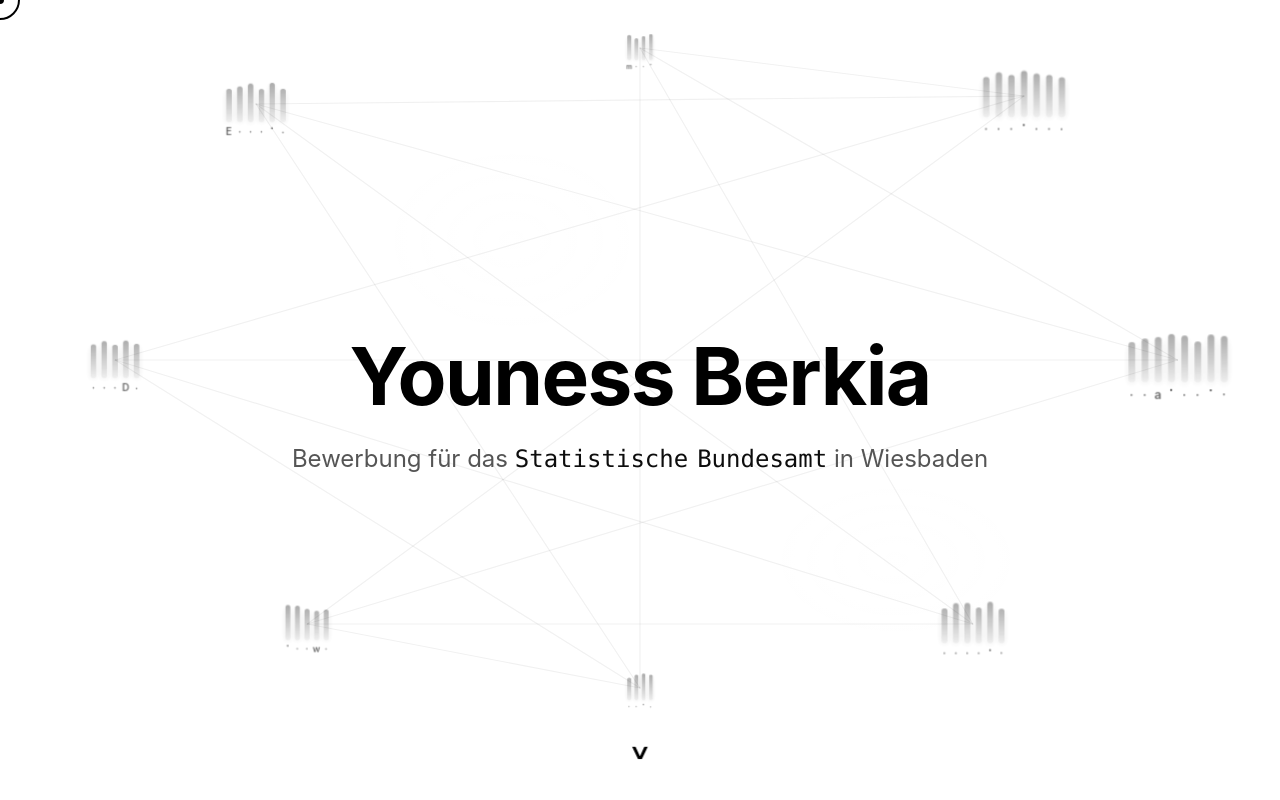
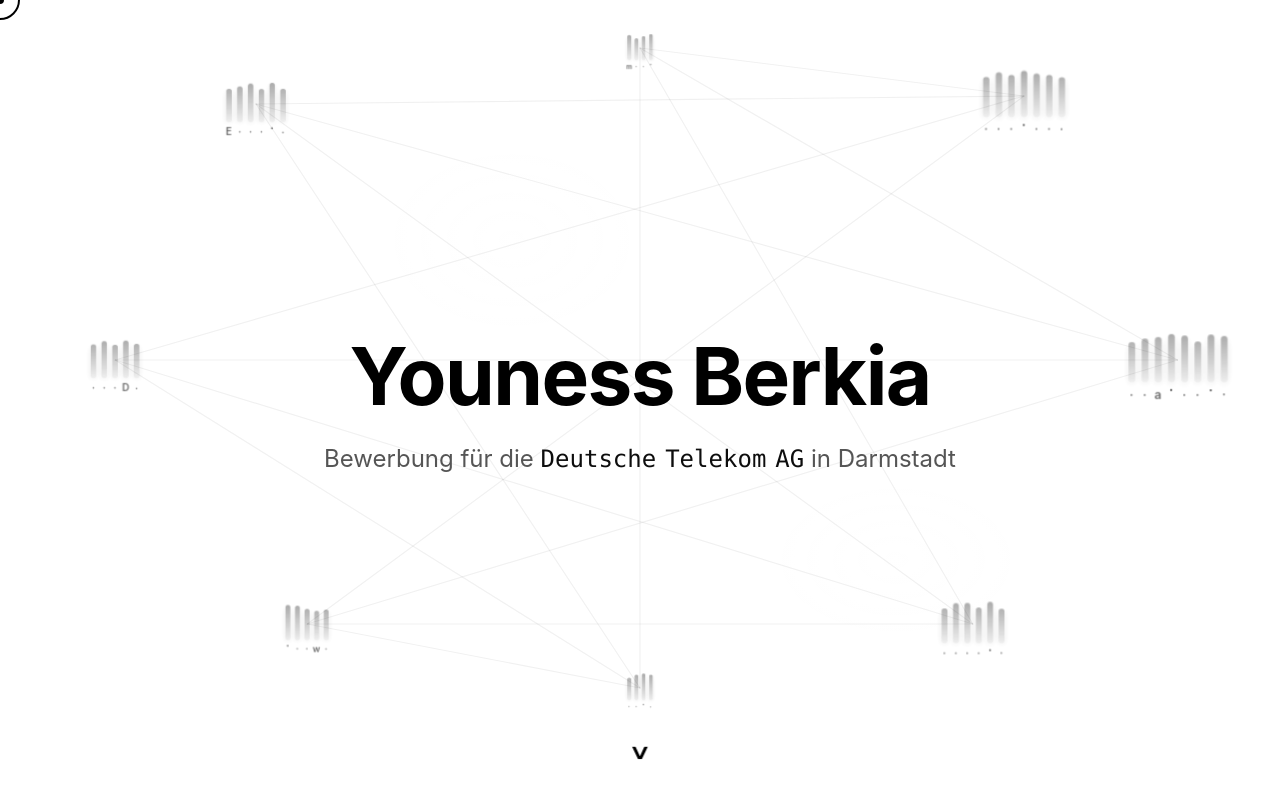
Before and after one commit to YounesBerkia/Telekom-Portfolio, a plain HTML site: page index.html in a window 1280 px wide. Shown: the top 800 px of the page. Drawn offline with Linux system fonts and the light colour scheme; animation ran at ten frames a second.

Commit message:
Update job application details in index.html

```diff
--- a/index.html
+++ b/index.html
@@ -18,9 +18,9 @@
 
         <h1>Youness Berkia</h1>
         <h2>
-            <span class="sb-before">Bewerbung für das </span>
-            <span id="sb-animated">Statistische Bundesamt</span>
-            <span class="sb-after"> in Wiesbaden</span>
+            <span class="sb-before">Bewerbung für die </span>
+            <span id="sb-animated">Deutsche Telekom AG</span>
+            <span class="sb-after"> in Darmstadt</span>
         </h2>
         <div class="scroll-arrow">^</div>
     </section>
```
